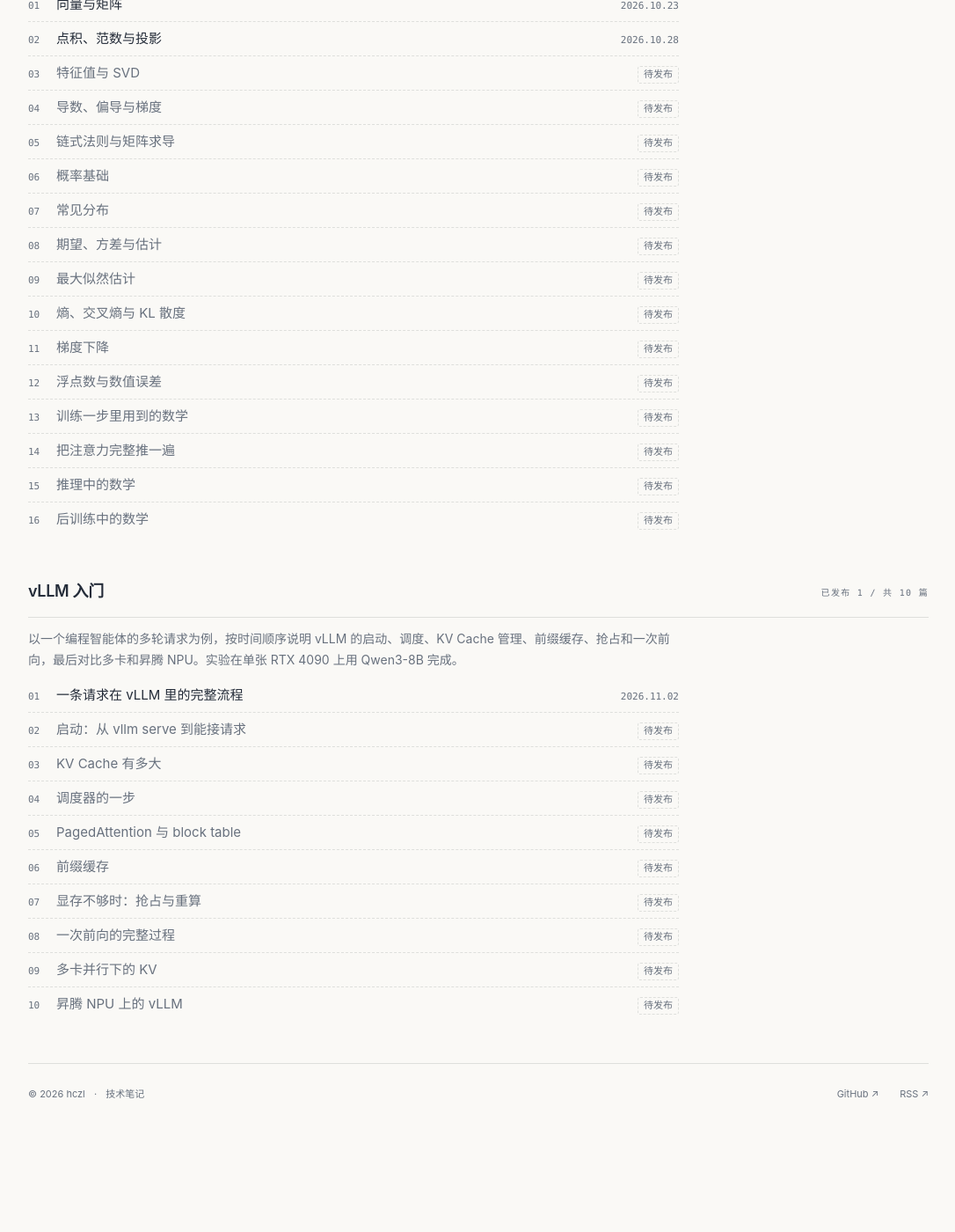
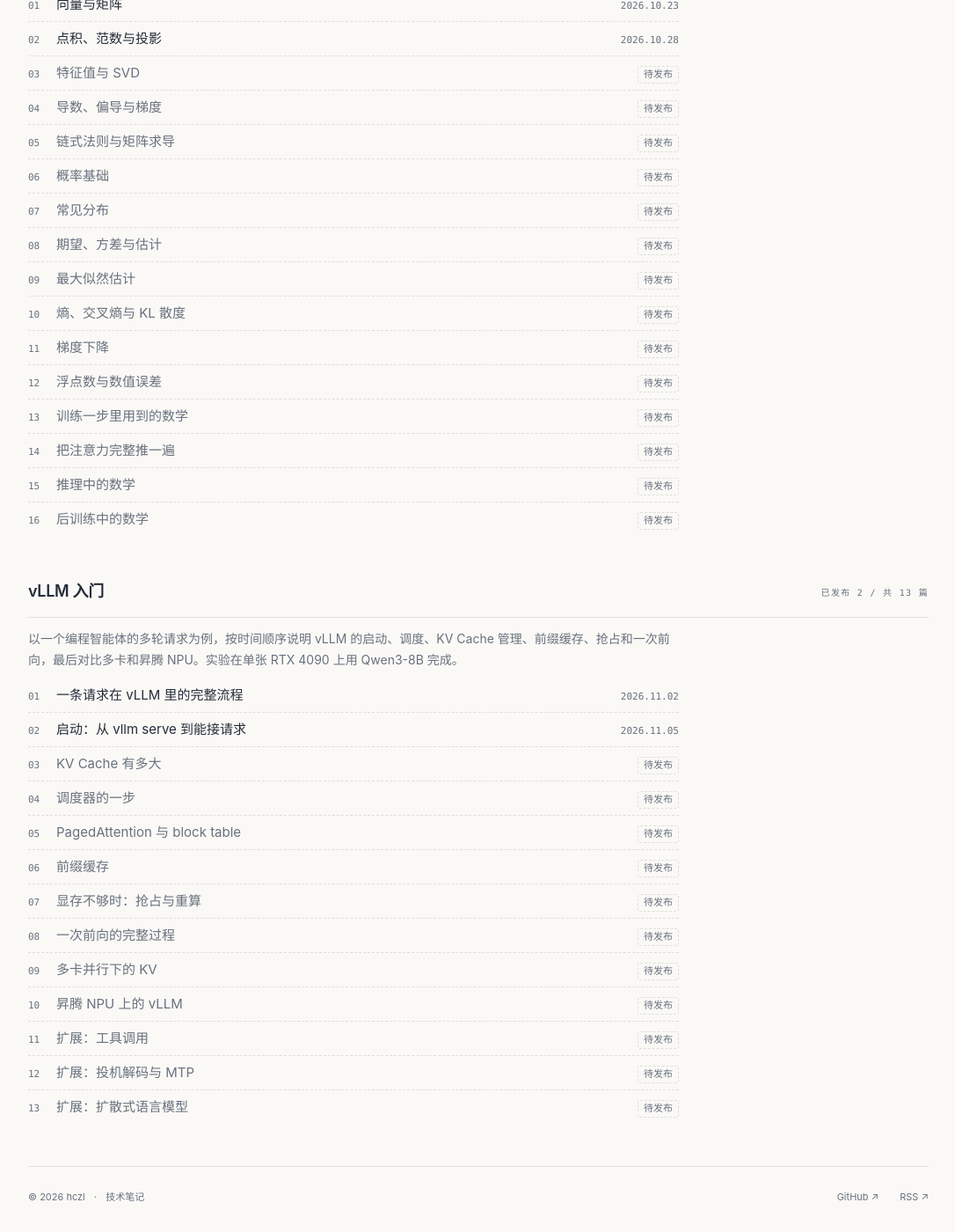
Before and after one commit to hczl/hczl.github.io, a Jekyll site: the page built from series.html, in a window 1280 px wide and 1400 px high, scrolled down 1034 px. Shown: the whole window at 88% size, without its empty margins (96-1182 px from the left). Built offline with Jekyll 4.4.1, drawn with Linux system fonts in a browser that asks for light colours; before the commit the page ends 2317 px from its top, so only the background shows below that; part of the change alters nothing that is shown.

Commit message:
发布文章：vLLM 入门（二）：启动：从 vllm serve 到能接请求
Co-authored-by: Cursor <cursoragent@cursor.com>

````diff
--- a/_data/series.yml
+++ b/_data/series.yml
@@ -49,3 +49,6 @@
     - 一次前向的完整过程
     - 多卡并行下的 KV
     - 昇腾 NPU 上的 vLLM
+    - 扩展：工具调用
+    - 扩展：投机解码与 MTP
+    - 扩展：扩散式语言模型
--- /dev/null
+++ b/_posts/2026-11-05-vllm-02-startup.md
@@ -0,0 +1,256 @@
+---
+title: "vLLM 入门（二）：启动：从 vllm serve 到能接请求"
+description: "按日志时间戳跟一次 vllm serve 的启动：解析配置、起引擎进程、加载权重、torch.compile、测显存、算 KV Cache、捕获 CUDA Graph，并解释冷启动为什么会比热启动少 1 GiB KV Cache。"
+date: 2026-11-05 11:30:00 +0800
+tags: [vLLM, 推理]
+math: true
+series: vllm
+series_order: 2
+---
+
+上一篇的服务第一次启动就失败了：留给 KV Cache 的显存是 4.48 GiB，比一条 32768 token 的请求要的 4.5 GiB 少了 0.02 GiB；参数不变再启动一次，KV Cache 变成了 5.48 GiB，启动成功。同样的命令、同一张卡，两次差了 1 GiB。这一篇按日志时间戳把一次启动从头跟一遍，顺便把这 1 GiB 的去向查清楚。
+
+这一篇的实验换了一台机器，GPU 型号和软件版本与上一篇相同：
+
+| 项目 | 版本 |
+| --- | --- |
+| GPU | NVIDIA GeForce RTX 4090，24 GB，驱动 580.105.08 |
+| 内存 | 117 GiB |
+| 模型所在盘 | XFS 数据盘 |
+| vLLM | 0.32.0 |
+| PyTorch / CUDA | 2.13.0 / 13.0 |
+| 模型 | Qwen3-8B，bf16 |
+
+## 例子：五次启动
+
+启动命令和上一篇一样，只是为了看清每一步，打开了 DEBUG 日志：
+
+```bash
+VLLM_LOGGING_LEVEL=DEBUG vllm serve Qwen/Qwen3-8B \
+  --served-model-name qwen3-8b \
+  --max-model-len 32768 \
+  --gpu-memory-utilization 0.9 \
+  --enable-prefix-caching \
+  --enable-prompt-tokens-details
+```
+
+这里写的是 0.9，因为我在上一篇里以为 0.9 是默认值，这一篇的前四次启动都按 0.9 做。后来翻 v0.32.0 的源码才发现默认值是 0.92，于是补了第五次。上一篇的这处说法已经改正。
+
+vLLM 启动时会用到三个缓存目录：`~/.cache/vllm` 里是 torch.compile 的编译结果，`~/.cache/flashinfer` 里是 FlashInfer 即时编译出的算子，`~/.triton` 是 Triton 的算子缓存。“冷启动”指的是先把这三个目录都删掉：
+
+```bash
+rm -rf ~/.cache/vllm ~/.cache/flashinfer ~/.triton
+```
+
+五次启动依次进行，用时从执行命令算起，到 `/health` 返回 200 或者进程退出为止：
+
+| 次序 | 条件 | 用时 | torch.compile | KV Cache | 结果 |
+| --- | --- | ---: | ---: | ---: | --- |
+| 1 | 冷启动，0.9 | 78.7 s | 35.3 s | 4.01 GiB | 失败 |
+| 2 | 紧接着再启动，0.9 | 121.0 s | 0.9 s | 5.01 GiB | 成功 |
+| 3 | 再启动一次，0.9 | 40.4 s | 0.4 s | 5.01 GiB | 成功 |
+| 4 | 加 `--enforce-eager`，0.9 | 28.3 s | 不编译 | 5.43 GiB | 成功 |
+| 5 | 冷启动，0.92 | 78.8 s | 35.2 s | 4.48 GiB | 失败 |
+
+第 5 次就是上一篇第一次启动的情况，4.48 GiB 原样复现了。第 2 次比第 3 次多用了 80 秒，原因放到后面说。下面以第 3 次为准走一遍，遇到和冷启动不同的地方再对照第 1 次。
+
+## 一次启动的全过程
+
+第 3 次启动的日志从 11:47:37 开始，11:48:09 打出“Starting vLLM server”，一共 32 秒；剩下的 8 秒左右在第一行日志之前，是 Python 导入 vLLM 的时间。
+
+{% include figure.html src="/assets/images/vllm-02-startup/01-startup-timeline.jpg" alt="一次热启动的时间线：解析配置、起引擎进程、加载权重、加载编译结果、测显存、分配 KV Cache、捕获 CUDA Graph、开始服务；冷启动时加载编译结果一段换成 35 秒的编译" caption="图 1：第 3 次启动的时间线。冷启动时“加载编译结果”一段换成 35 秒的编译，并且这段编译落在测显存的范围里" %}
+
+### 第一步：API 服务进程解析配置（0 s）
+
+`vllm serve` 先启动的是 API 服务进程。它读模型目录里的 config.json，认出架构是 `Qwen3ForCausalLM`，确定最大长度 32768，然后补齐没有显式设置的参数。DEBUG 日志里能看到上一篇提到的几个默认值：
+
+```text
+Enabling chunked prefill by default
+Defaulting max_num_batched_tokens to 2048 for OPENAI_API_SERVER usage context.
+Defaulting max_num_seqs to 256 for OPENAI_API_SERVER usage context.
+```
+
+接着加载分词器和对话模板，到 11:47:39 结束。
+
+### 第二步：起引擎进程（2～9 s）
+
+API 服务进程随后拉起引擎进程 `VLLM::EngineCore`。之后 7 秒没有日志，这段时间应该主要是新进程导入 PyTorch 等库，我没有逐项计时。11:47:46 两边通过 ZeroMQ 的本地套接字握手，引擎进程打出完整的引擎配置。
+
+### 第三步：记下初始显存（10 s）
+
+引擎进程初始化 CUDA 之后，先记一次显存：
+
+```text
+worker init memory snapshot: ... free_memory=23.13GiB, total_memory=23.52GiB, ...
+worker requested memory: 21.16GiB
+```
+
+整张卡 23.52 GiB，这时空闲 23.13 GiB。`--gpu-memory-utilization` 是按整卡算的比例，0.9 对应 21.16 GiB，引擎后面所有的显存都要从这 21.16 GiB 里出：权重、前向的临时张量、CUDA Graph，剩下的才给 KV Cache。
+
+### 第四步：加载权重（10～16 s）
+
+```text
+Filesystem type for checkpoints: XFS. Checkpoint size: 15.26 GiB. Available RAM: 117.16 GiB.
+Loading weights took 2.98 seconds
+Model loading took 15.27 GiB memory and 5.624345 seconds
+```
+
+权重读进显存用了 3 秒，连同建模型结构一共 5.6 秒，权重占 15.27 GiB。15.26 GiB 的文件 3 秒读完，这台机器的权重文件多半已经在系统的页缓存里。我想清掉页缓存测一次真正从盘上读的速度，容器里没有权限写 `/proc/sys/vm/drop_caches`，没测成。
+
+### 第五步：torch.compile（17 s）
+
+热启动时这一步只是从 `~/.cache/vllm/torch_compile_cache` 里加载上次的编译结果，0.41 秒：
+
+```text
+[backbone] Directly load AOT compilation from path /root/.cache/vllm/torch_compile_cache/torch_aot_compile/...
+[backbone] torch.compile took 0.41 s in total
+```
+
+冷启动时没有缓存，要现编译。第 1 次启动的日志：
+
+```text
+[backbone] Dynamo bytecode transform time: 6.62 s
+[backbone] Compiling a graph for compile range (1, 2048) takes 24.24 s
+[backbone] torch.compile took 35.34 s in total
+```
+
+先用 Dynamo 把模型的 Python 代码转成计算图，再交给 Inductor 生成算子。编译的 token 数范围是 1 到 2048，正好是一步的 token 预算。
+
+编译结果按配置区分缓存。后来做别的实验时发现，只把 `--max-model-len` 改成 16384，或者加上投机解码的配置，缓存目录名就变了，启动时又编译了 23 秒左右。所以“热启动”只对参数完全相同的那一次成立。
+
+### 第六步：测显存（17～23 s）
+
+权重加载后，引擎要知道前向时临时张量最多占多少显存。它按一步 2048 个 token 用假数据跑一次前向，记下 PyTorch 显存的峰值；然后把 CUDA Graph 先捕获一遍，估算图要占多少显存。日志里的汇总是：
+
+```text
+Memory profiling takes 1.98 seconds. Total non KV cache memory: 15.72GiB; torch peak memory increase: 0.2GiB; total consumed (from mem_get_info): 15.54GiB; weights memory: 15.27GiB.
+```
+
+逐项看：
+
+- 15.54 GiB 是这时实际用掉的显存，其中 15.27 GiB 是权重，另外 0.27 GiB 不归 PyTorch 管，主要是 CUDA 上下文和各种库的工作区。
+- 0.2 GiB 是假数据前向时 PyTorch 显存峰值的增量，也就是临时张量的上限。
+- 两项合起来，非 KV 显存是 15.72 GiB。日志里各项都四舍五入到 0.01 GiB，加起来对不上的 0.02 GiB 是舍入。
+
+CUDA Graph 的估计值在另一行里，是 0.43 GiB（见第九步）。
+
+### 第七步：算出 KV Cache 的大小（23 s）
+
+KV Cache 拿到的是剩下的部分：
+
+$$
+21.16 - 15.72 - 0.43 = 5.01 \text{ GiB}
+$$
+
+```text
+Available KV cache memory: 5.01 GiB
+GPU KV cache size: 36,480 tokens, Maximum concurrency for 32,768 tokens per request: 1.11x
+```
+
+每个 token 144 KiB，5.01 GiB 放得下 36,480 个 token，也就是 2280 个 block。引擎接着检查一条最长的请求放不放得下：32768 个 token 要 $$32768 \times 144\ \text{KiB} = 4.5\ \text{GiB}$$，5.01 GiB 够用，启动继续。
+
+日志在这里还有一行提示：
+
+```text
+CUDA graph memory profiling is enabled (default since v0.21.0). The current --gpu-memory-utilization=0.9000 is equivalent to --gpu-memory-utilization=0.8816 without CUDA graph memory profiling. To maintain the same effective KV cache size as before, increase --gpu-memory-utilization to 0.9184.
+```
+
+v0.21.0 以前，CUDA Graph 的显存不从这份预算里扣；现在要扣，0.43 GiB 相当于整卡的 1.84%。从旧版本升级上来、想保持 KV Cache 大小不变的话，比例要相应调高。
+
+第 1 次冷启动走到这里就失败了。对照两次的同一行日志：
+
+| 项目 | 第 1 次（冷） | 第 3 次（热） |
+| --- | ---: | ---: |
+| 测显存用时 | 37.42 s | 1.98 s |
+| PyTorch 峰值增量 | 1.19 GiB | 0.2 GiB |
+| 非 KV 显存 | 16.72 GiB | 15.72 GiB |
+| KV Cache | 4.01 GiB | 5.01 GiB |
+
+两次实际用掉的都是 15.54 GiB，权重都是 15.27 GiB，差别全在峰值增量上。冷启动时测显存用了 37 秒，其中 35 秒是编译：编译是在第一次前向时触发的，而这次前向就是测显存用的那次，编译过程中临时占用的显存也被记进了峰值。所以冷启动多扣的这 1 GiB 不是前向真正需要的。
+
+4.01 GiB 小于 4.5 GiB，引擎报错退出：
+
+```text
+ValueError: To serve at least one request with the model's max seq len (32768), (4.5 GiB KV cache is needed, which is larger than the available KV cache memory (4.01 GiB). Based on the available memory, the estimated maximum model length is 29216. ...
+```
+
+但编译结果在报错之前已经存进了缓存，所以原样再启动一次就能成功。上一篇“参数不变再启动就好了”就是这样。0.92 时冷启动的 KV Cache 是 $$21.64 - 16.72 - 0.43 = 4.49$$ GiB，日志里是 4.48 GiB，差 0.02 GiB 失败；热启动是 5.48 GiB。
+
+### 第八步：FlashInfer 即时编译（只在第 2 次）
+
+KV Cache 分配好之后，引擎用假数据预热一遍各个算子。采样用的是 FlashInfer 的 top-p / top-k 算子，这台机器上没有装预编译好的版本（日志里有一行“flashinfer-cubin package was not found”），第一次用时要现编译：
+
+```text
+2026-11-04 11:45:54,706 - INFO - core.py:564 - flashinfer.jit: Building JIT module sampling; this can take several minutes on first use.
+```
+
+第 2 次启动卡在这一步，下一行日志出现在 11:47:12，编译用了 77 秒。我一开始以为这段空白是 Triton 在编译，看日志才知道是 FlashInfer。第 1 次启动也清了 FlashInfer 的缓存，但它在第七步就退出了，没走到这一步，所以这笔账落到了第 2 次头上；第 3 次缓存都在，这一步不到 1 秒。装上 flashinfer-cubin 这个包能不能省掉这次编译，我没有试。
+
+### 第九步：正式捕获 CUDA Graph（23～29 s）
+
+然后正式捕获 CUDA Graph，6 秒捕获了两类图：
+
+- PIECEWISE 图 51 个，token 数从 1 到 512：1、2、4、8，之后到 256 每隔 8 个一档，再到 512 每隔 16 个一档。这类图不包含 attention，attention 在图与图之间照常执行，所以不管批次里是 prefill 还是 decode 都能用。
+- FULL 图 35 个，只用于批次里全是 decode、每个请求 1 个 token 的情况，请求数从 1 到 256。这类图把 attention 也包含在内。
+
+运行时一步的 token 数凑到最近的一档，回放对应的图；超过 512 个 token 的步不用图，直接执行编译后的代码。
+
+```text
+CUDA graph pool memory: 0.23 GiB (actual), 0.43 GiB (estimated), difference: 0.2 GiB (87.3%).
+```
+
+图实际占了 0.23 GiB，比第六步的估计少 0.2 GiB。估计值已经从 KV Cache 的预算里扣掉了，多扣的 0.2 GiB 就空着。
+
+### 第十步：开始服务（29～32 s）
+
+11:48:07 引擎报告初始化完成，“init engine (profile, create kv cache, warmup model) took 14.58 s”。API 服务进程预热对话模板（0.37 秒），注册路由，11:48:09 开始监听 8000 端口。
+
+最后一行汇总把显存账又算了一遍：
+
+```text
+Free memory on device (23.13/23.52 GiB) on startup. Desired GPU memory utilization is (0.9, 21.16 GiB). Actual usage is 15.54 GiB for consumed memory (weights + non-torch), 0.62 GiB for peak activation, and 0.23 GiB for CUDAGraph memory. Replace gpu_memory_utilization config with `--kv-cache-memory=4975264666` (4.63 GiB) to fit into requested memory, or `--kv-cache-memory=7086991872` (6.6 GiB) to fully utilize gpu memory. Current kv cache memory in use is 5.01 GiB.
+```
+
+这里的“peak activation”0.62 GiB 是第六步的 0.2 GiB 加上 CUDA Graph 的估计值 0.43 GiB，不是单独的临时张量。
+
+## 不用编译和 CUDA Graph：--enforce-eager
+
+第 4 次启动加了 `--enforce-eager`，日志开头就说明了它关掉什么：
+
+```text
+Enforce eager set, disabling torch.compile, CUDAGraphs, and JIT kernel warmup.
+```
+
+第五步、第九步都没有了，第六步也不用估算 CUDA Graph，启动用了 28.3 秒，比第 3 次少 12 秒。KV Cache 是 $$21.16 - 15.74 = 5.42$$ GiB（日志 5.43 GiB），比第 3 次多出那 0.43 GiB，能多放 3,024 个 token。
+
+代价在 decode 上。两次启动后各跑了一遍上一篇的 6 轮智能体请求：
+
+| 轮次 | prompt token | 首 token 时间（图） | 首 token 时间（eager） | decode 速度（图） | decode 速度（eager） |
+| --- | ---: | ---: | ---: | ---: | ---: |
+| 1 | 307 | 0.08 s | 0.95 s | 58.5 tok/s | 48.0 tok/s |
+| 2 | 7,219 | 0.83 s | 0.82 s | 55.9 tok/s | 49.2 tok/s |
+| 3 | 15,421 | 1.28 s | 1.29 s | 52.5 tok/s | 50.9 tok/s |
+| 4 | 15,536 | 0.14 s | 0.16 s | 52.2 tok/s | 51.4 tok/s |
+| 5 | 15,607 | 0.14 s | 0.17 s | 52.7 tok/s | 50.4 tok/s |
+| 6 | 15,680 | 0.14 s | 0.15 s | 53.2 tok/s | 51.0 tok/s |
+
+prefill 的部分两者几乎一样，第 2、3 轮的首 token 时间相差不到 0.01 秒，因为一步 2048 个 token 超过了 512，本来就不用图。decode 每步只有 1 个 token，CPU 逐个发射算子的开销占比大，用图时快 2% 到 22%，上下文越短差得越多。
+
+## 显存账汇总
+
+| 项目 | 0.9 冷启动 | 0.9 热启动 | 0.9 eager | 0.92 冷启动 | 0.92 热启动 |
+| --- | ---: | ---: | ---: | ---: | ---: |
+| 按比例可用 | 21.16 | 21.16 | 21.16 | 21.64 | 21.64 |
+| 已用（权重 15.27 + 其他 0.27） | 15.54 | 15.54 | 15.54 | 15.54 | 15.54 |
+| PyTorch 峰值增量 | 1.19 | 0.2 | 0.21 | 1.19 | 约 0.2 |
+| CUDA Graph 估计 | 0.43 | 0.43 | 0 | 0.43 | 0.43 |
+| KV Cache | 4.01 | 5.01 | 5.43 | 4.48 | 5.48 |
+| 能否放下 32768 token（4.5 GiB） | 否 | 是 | 是 | 否 | 是 |
+
+单位都是 GiB。0.92 热启动是上一篇的那次。
+
+## 参考资料
+
+- [vLLM](https://github.com/vllm-project/vllm)：本文行为以 v0.32.0 为准，`--gpu-memory-utilization` 的默认值、显存预算的计算方式和 CUDA Graph 的捕获档位均出自这个版本的源码和日志。
+- vLLM 文档：[Conserving Memory](https://docs.vllm.ai/en/latest/configuration/conserving_memory/)、[torch.compile integration](https://docs.vllm.ai/en/latest/design/torch_compile.html)、[CUDA Graphs](https://docs.vllm.ai/en/latest/design/cuda_graphs.html)。
+- [FlashInfer](https://github.com/flashinfer-ai/flashinfer)：采样算子的即时编译。
````
Also changed, not shown: assets/images/vllm-02-startup/01-startup-timeline.jpg (added).
